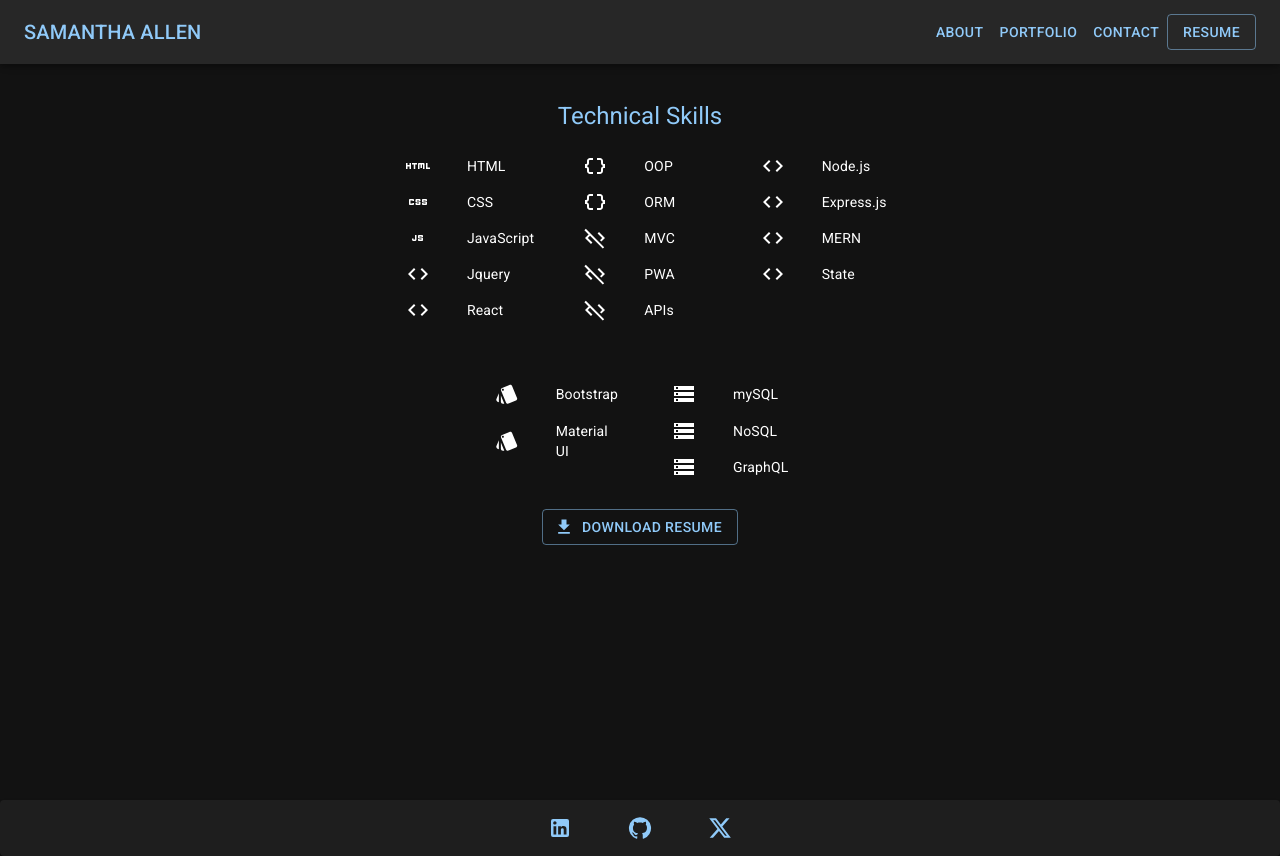
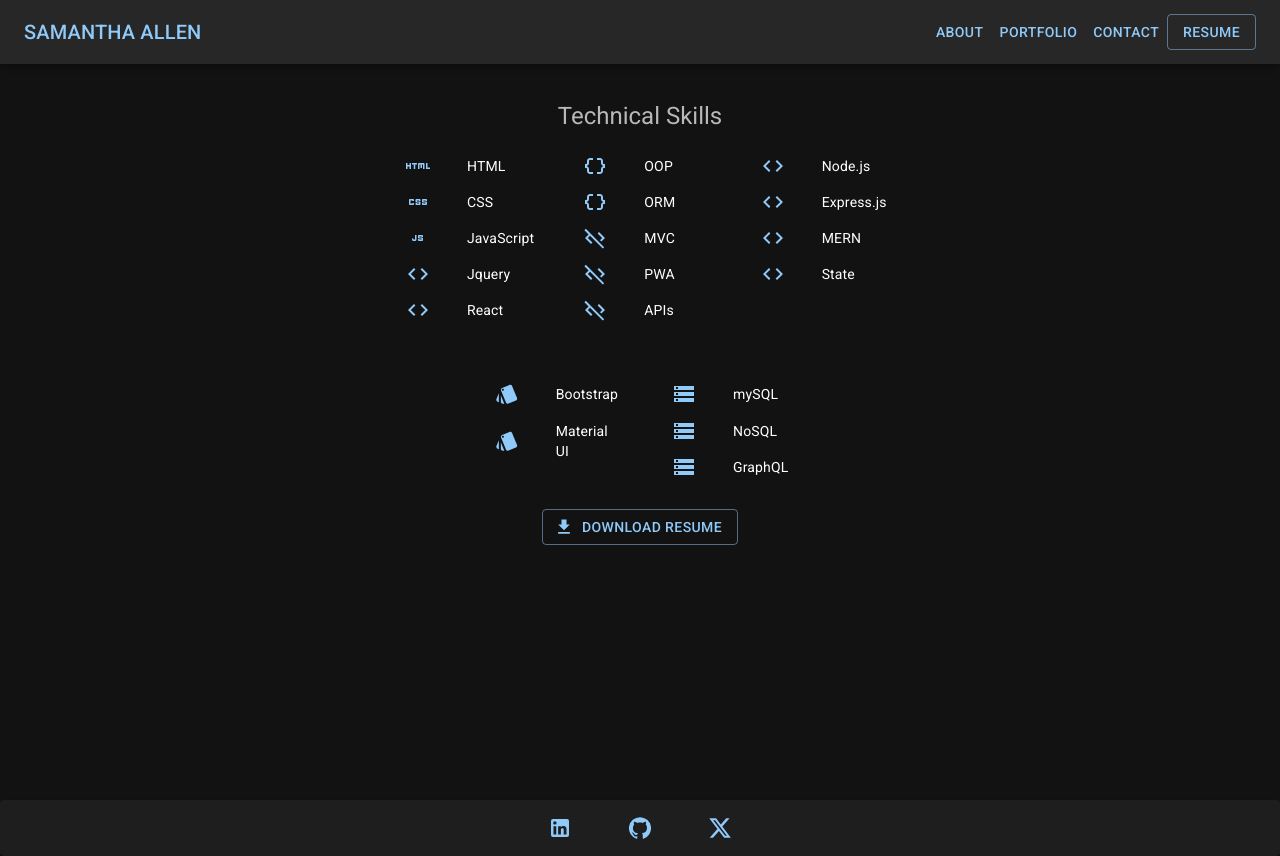
Before and after one commit to samamiraa/Samamiraa-Portfolio, a React (Vite) app: page /resume in a window 1280 px wide. Built offline with nearby package versions, Linux system fonts and the light colour scheme.

Commit message:
added easy error page, finished resume page, tested links

```diff
--- a/src/pages/Contact.jsx
+++ b/src/pages/Contact.jsx
@@ -54,7 +54,7 @@
 
     return (
         <Box
-            className='marginTop'
+            className='marginTop appJsx'
             component="form"
             sx={{
                 '& .MuiTextField-root': { m: 1, width: '25ch' },
--- a/src/pages/Resume.jsx
+++ b/src/pages/Resume.jsx
@@ -26,7 +26,7 @@
     return (
         <div className='resumeBox appJsx'>
             <Box sx={{ width: '100%', maxWidth: 500 }} className='marginTop resumeBox'>
-                <Typography variant="h5" sx={{ color: '#90caf9' }} gutterBottom>
+                <Typography variant="h5" color='textSecondary' gutterBottom>
                     Technical Skills
                 </Typography>
                 <Box sx={{ flexGrow: 1, maxWidth: 752}}>
@@ -36,7 +36,7 @@
                                 <List dense={true} sx={{textAlign: 'center'}}>
                                         <ListItem color='textSecondary'>
                                             <ListItemIcon sx={{ marginRight: '5px'}}>
-                                                <HtmlIcon />
+                                                <HtmlIcon sx={{ color: '#90caf9' }}/>
                                             </ListItemIcon>
                                             <ListItemText
                                                 primary='HTML'
@@ -44,7 +44,7 @@
                                         </ListItem>
                                         <ListItem color='textSecondary'>
                                             <ListItemIcon sx={{ marginRight: '5px'}}>
-                                                <CssIcon />
+                                                <CssIcon sx={{ color: '#90caf9' }}/>
                                             </ListItemIcon>
                                             <ListItemText
                                                 primary='CSS'
@@ -52,7 +52,7 @@
                                         </ListItem>
                                         <ListItem color='textSecondary'>
                                             <ListItemIcon sx={{ marginRight: '5px'}}>
-                                                <JavascriptIcon />
+                                                <JavascriptIcon sx={{ color: '#90caf9' }}/>
                                             </ListItemIcon>
                                             <ListItemText
                                                 primary='JavaScript'
@@ -60,7 +60,7 @@
                                         </ListItem>
                                         <ListItem color='textSecondary'>
                                             <ListItemIcon sx={{ marginRight: '5px'}}>
-                                                <CodeIcon />
+                                                <CodeIcon sx={{ color: '#90caf9' }}/>
                                             </ListItemIcon>
                                             <ListItemText
                                                 primary='Jquery'
@@ -68,7 +68,7 @@
                                         </ListItem>
                                         <ListItem color='textSecondary'>
                                             <ListItemIcon sx={{ marginRight: '5px'}}>
-                                                <CodeIcon />
+                                                <CodeIcon sx={{ color: '#90caf9' }}/>
                                             </ListItemIcon>
                                             <ListItemText
                                                 primary='React'
@@ -82,7 +82,7 @@
                                 <List dense={true}>
                                         <ListItem color='textSecondary'>
                                             <ListItemIcon sx={{ marginRight: '5px'}}>
-                                                <DataObjectIcon />
+                                                <DataObjectIcon sx={{ color: '#90caf9' }}/>
                                             </ListItemIcon>
                                             <ListItemText
                                                 primary='OOP'
@@ -90,7 +90,7 @@
                                         </ListItem>
                                         <ListItem color='textSecondary'>
                                             <ListItemIcon sx={{ marginRight: '5px'}}>
-                                                <DataObjectIcon />
+                                                <DataObjectIcon sx={{ color: '#90caf9' }}/>
                                             </ListItemIcon>
                                             <ListItemText
                                                 primary='ORM'
@@ -98,7 +98,7 @@
                                         </ListItem>
                                         <ListItem color='textSecondary'>
                                             <ListItemIcon sx={{ marginRight: '5px'}}>
-                                                <CodeOffIcon />
+                                                <CodeOffIcon sx={{ color: '#90caf9' }}/>
                                             </ListItemIcon>
                                             <ListItemText
                                                 primary='MVC'
@@ -106,7 +106,7 @@
                                         </ListItem>
                                         <ListItem color='textSecondary'>
                                             <ListItemIcon sx={{ marginRight: '5px'}}>
-                                                <CodeOffIcon />
+                                                <CodeOffIcon sx={{ color: '#90caf9' }}/>
                                             </ListItemIcon>
                                             <ListItemText
                                                 primary='PWA'
@@ -114,7 +114,7 @@
                                         </ListItem>
                                         <ListItem color='textSecondary'>
                                             <ListItemIcon sx={{ marginRight: '5px'}}>
-                                                <CodeOffIcon />
+                                                <CodeOffIcon sx={{ color: '#90caf9' }}/>
                                             </ListItemIcon>
                                             <ListItemText
                                                 primary='APIs'
@@ -129,7 +129,7 @@
                                 <List dense={true}>
                                         <ListItem color='textSecondary'>
                                             <ListItemIcon sx={{ marginRight: '5px'}}>
-                                                <CodeIcon />
+                                                <CodeIcon sx={{ color: '#90caf9' }}/>
                                             </ListItemIcon>
                                             <ListItemText
                                                 primary='Node.js'
@@ -137,7 +137,7 @@
                                         </ListItem>
                                         <ListItem color='textSecondary'>
                                             <ListItemIcon sx={{ marginRight: '5px'}}>
-                                                <CodeIcon />
+                                                <CodeIcon sx={{ color: '#90caf9' }}/>
                                             </ListItemIcon>
                                             <ListItemText
                                                 primary='Express.js'
@@ -145,7 +145,7 @@
                                         </ListItem>
                                         <ListItem color='textSecondary'>
                                             <ListItemIcon sx={{ marginRight: '5px'}}>
-                                                <CodeIcon />
+                                                <CodeIcon sx={{ color: '#90caf9' }}/>
                                             </ListItemIcon>
                                             <ListItemText
                                                 primary='MERN'
@@ -153,7 +153,7 @@
                                         </ListItem>
                                         <ListItem color='textSecondary'>
                                             <ListItemIcon sx={{ marginRight: '5px'}}>
-                                                <CodeIcon />
+                                                <CodeIcon sx={{ color: '#90caf9' }}/>
                                             </ListItemIcon>
                                             <ListItemText
                                                 primary='State'
@@ -167,7 +167,7 @@
                                 <List dense={true}>
                                         <ListItem color='textSecondary'>
                                             <ListItemIcon sx={{ marginRight: '5px'}}>
-                                                <StyleIcon />
+                                                <StyleIcon sx={{ color: '#90caf9' }}/>
                                             </ListItemIcon>
                                             <ListItemText
                                                 primary='Bootstrap'
@@ -175,7 +175,7 @@
                                         </ListItem>
                                         <ListItem color='textSecondary'>
                                             <ListItemIcon sx={{ marginRight: '5px'}}>
-                                                <StyleIcon />
+                                                <StyleIcon sx={{ color: '#90caf9' }}/>
                                             </ListItemIcon>
                                             <ListItemText
                                                 primary='Material UI'
@@ -189,7 +189,7 @@
                                 <List dense={true}>
                                         <ListItem color='textSecondary'>
                                             <ListItemIcon sx={{ marginRight: '5px'}}>
-                                                <StorageIcon />
+                                                <StorageIcon sx={{ color: '#90caf9' }}/>
                                             </ListItemIcon>
                                             <ListItemText
                                                 primary='mySQL'
@@ -197,7 +197,7 @@
                                         </ListItem>
                                         <ListItem color='textSecondary'>
                                             <ListItemIcon sx={{ marginRight: '5px'}}>
-                                                <StorageIcon />
+                                                <StorageIcon sx={{ color: '#90caf9' }}/>
                                             </ListItemIcon>
                                             <ListItemText
                                                 primary='NoSQL'
@@ -205,7 +205,7 @@
                                         </ListItem>
                                         <ListItem color='textSecondary'>
                                             <ListItemIcon sx={{ marginRight: '5px'}}>
-                                                <StorageIcon />
+                                                <StorageIcon sx={{ color: '#90caf9' }}/>
                                             </ListItemIcon>
                                             <ListItemText
                                                 primary='GraphQL'
--- a/src/utils/projects.json
+++ b/src/utils/projects.json
@@ -37,7 +37,7 @@
         "img": "/img/ecommerce.png",
         "description": "Backend only e-commerce backend app made with express, mySQL and sequalize. This projects goals were to successfully connect to the mySQL database, use sequalize for CRUD and manipulate data with insomnia.",
         "github": "https://github.com/samamiraa/E-Commerce-Back-End",
-        "url": "https://drive.google.com/file/d/1TTaz38ocVsdG9P2cICK7rMre0T0ETq33/view/"
+        "url": "https://drive.google.com/file/d/1TTaz38ocVsdG9P2cICK7rMre0T0ETq33/view"
     },
     {
         "id": "6",
```
Also changed, not shown: src/pages/Error.jsx (+13 -0 lines).
